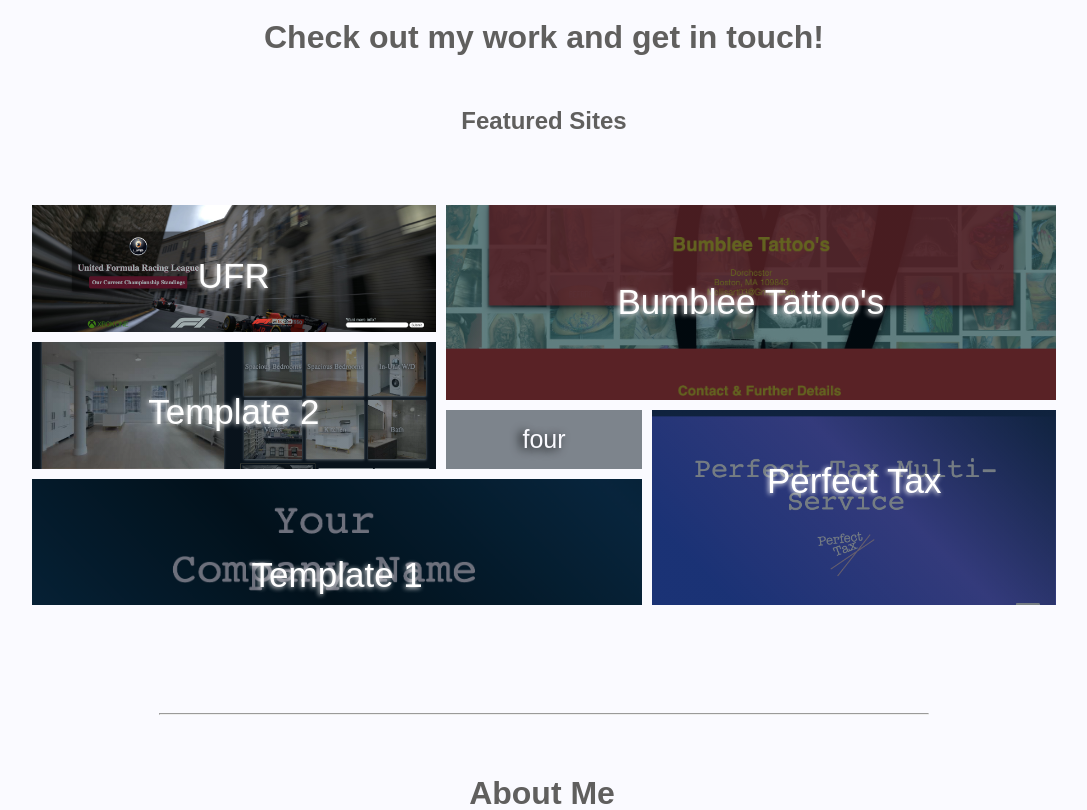
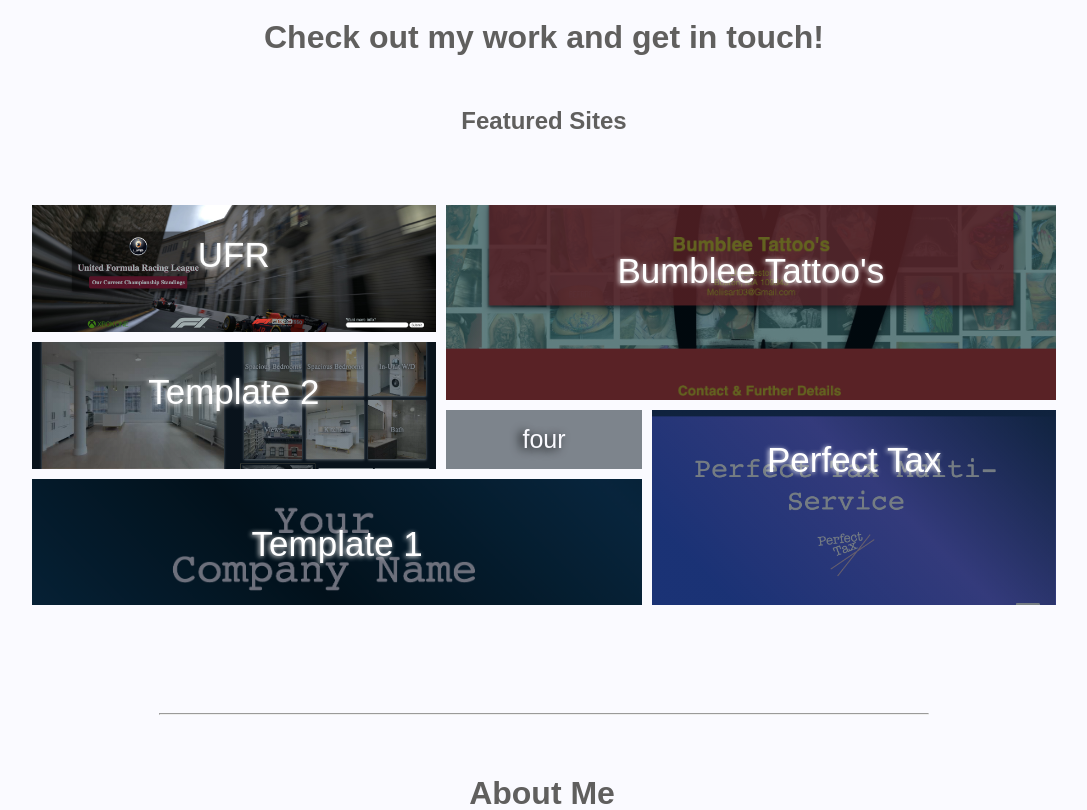
Before and after one commit to Helvin159/HelvinRymer, a PHP site: page / in a window 1280 px wide. Shown: the part 951-1761 px from the top of the page, without its empty margins (96-1183 px from the left). Run offline with PHP 8.4, Linux system fonts and the light colour scheme.

Commit message:
grid links

```diff
--- a/css/style.css
+++ b/css/style.css
@@ -79,7 +79,7 @@
 	font-size: 35px;
 	width: 100%;
 	height: 100%;
-	padding-top: 25%;
+	padding-top: 15%;
 }
 
 .portfolio-item {
```
